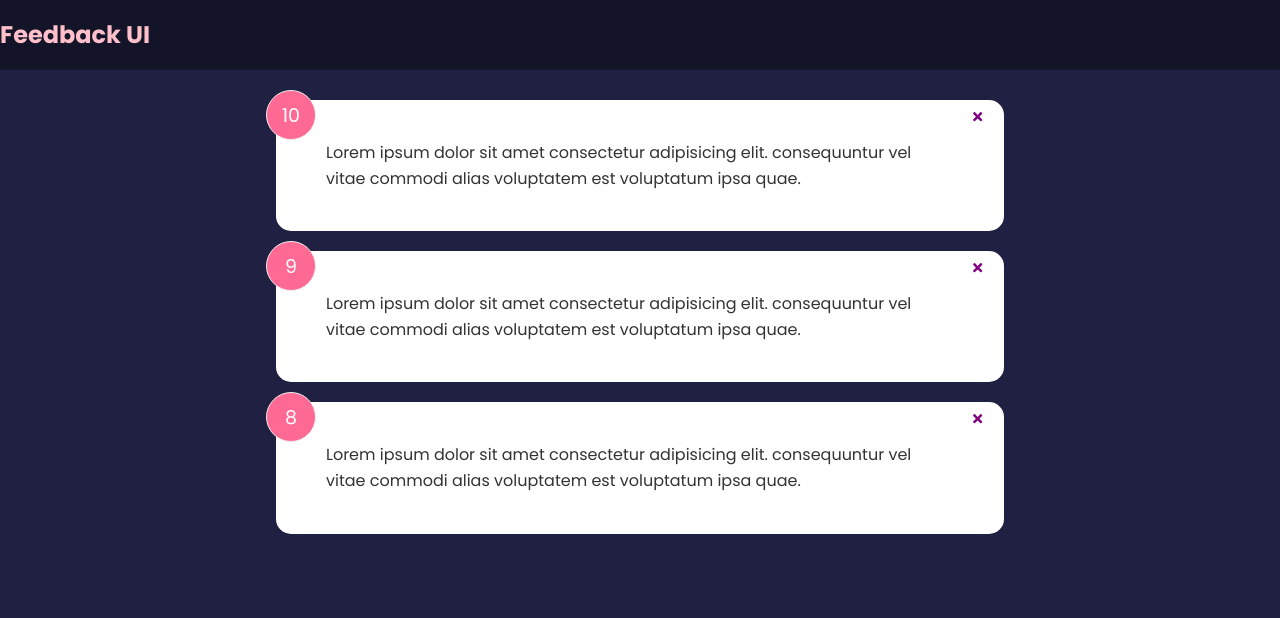
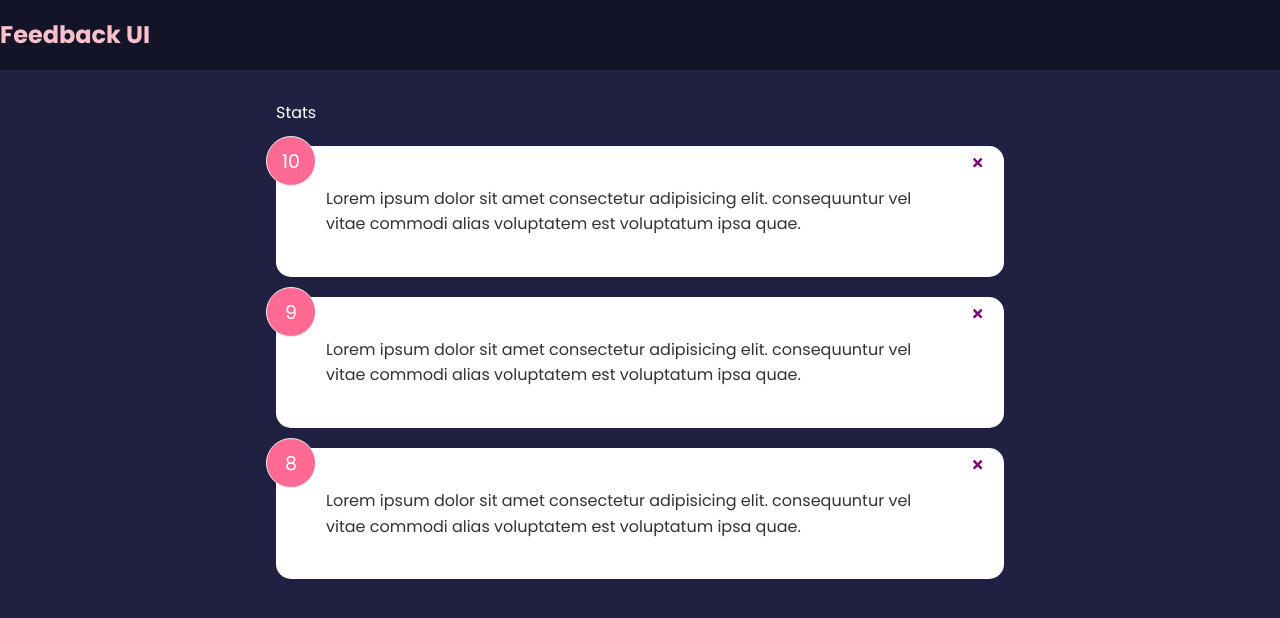
Before and after one commit to Fjguido/react-excercises, a React (Create React App) app in the folder reactpractice/: page / in a window 1280 px wide. Shown: the top 618 px of the page. Built offline with nearby package versions, Linux system fonts and the light colour scheme.

Commit message:
added stats

```diff
--- a/reactpractice/src/App.js
+++ b/reactpractice/src/App.js
@@ -2,7 +2,7 @@
 import Header from "./components/Header"
 import FeedbackList from "./components/FeedbackList"
 import FeedbackData from './data/FeedbackData'
-
+import FeedbackStats from './components/FeedbackStats'
 
 function App() {
 
@@ -18,6 +18,7 @@
         <>
         <Header  />
         <div className='container'>
+            <FeedbackStats  feedback={feedback}/>
             <FeedbackList feedback={feedback} handleDelete={deleteFeedback}/>
 
         </div>
--- /dev/null
+++ b/reactpractice/src/components/FeedbackStats.jsx
@@ -0,0 +1,9 @@
+
+
+function FeedbackStats() {
+  return (
+    <div> Stats</div>
+  )
+}
+
+export default FeedbackStats
```
